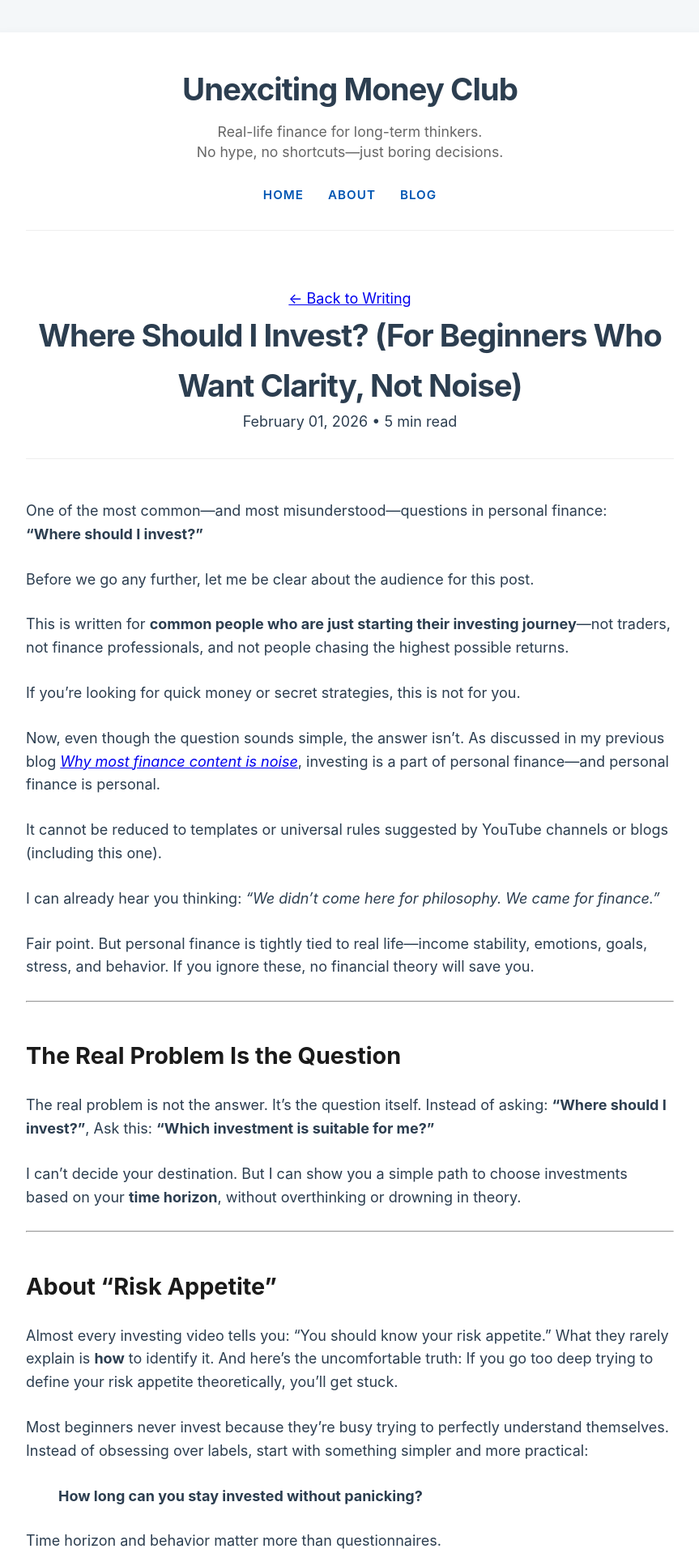
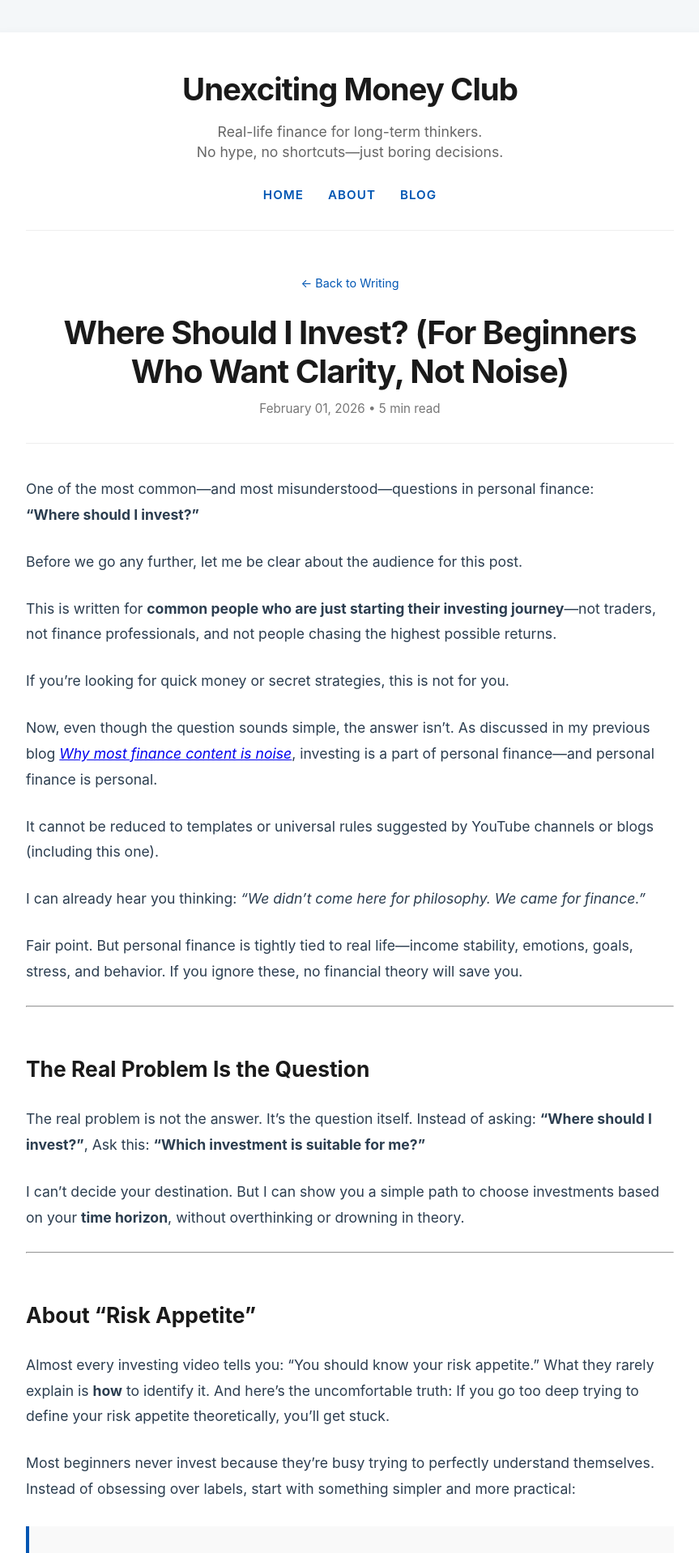
Before and after one commit to HarieshMK/HarieshMK.github.io, a Jekyll site: the page built from _posts/2026-02-01-where-should-i-invest.md, in a window 1280 px wide. Shown: the top 1918 px of the page at 81% size, without its empty margins (208-1071 px from the left). Built offline with Jekyll 4.4.1, drawn with Linux system fonts in a browser that asks for light colours; comment, search, counter and statistics services are not loaded.

Commit message:
Update style.css

```diff
--- a/assets/css/style.css
+++ b/assets/css/style.css
@@ -1,4 +1,4 @@
-/* ===== Base Page & Typography ===== */
+/* ===== 1. CORE STYLES & TYPOGRAPHY ===== */
 body {
   background-color: #f4f7f9;
   color: #2c3e50;
@@ -9,7 +9,6 @@
   padding: 0 15px;
 }
 
-/* ===== Layout ===== */
 .container {
   max-width: 800px;
   margin: 40px auto;
@@ -19,7 +18,11 @@
   box-shadow: 0 4px 15px rgba(0,0,0,0.05);
 }
 
-/* ===== Header & Navigation ===== */
+h1, h2, h3 { color: #1a1a1a; }
+p { margin-bottom: 1.5em; }
+img { max-width: 100%; height: auto; border-radius: 4px; }
+
+/* ===== 2. HEADER & NAVIGATION ===== */
 header {
   text-align: center;
   margin-bottom: 50px;
@@ -27,16 +30,8 @@
   padding-bottom: 30px;
 }
 
-header h1 {
-  font-size: 2.4rem;
-  margin: 0;
-  letter-spacing: -1px;
-}
-
-header h1 a {
-  color: #1a1a1a;
-  text-decoration: none;
-}
+header h1 { font-size: 2.4rem; margin: 0; letter-spacing: -1px; }
+header h1 a { color: #1a1a1a; text-decoration: none; }
 
 header .tagline {
   color: #666;
@@ -69,28 +64,7 @@
   border-bottom: 2px solid #0056b3;
 }
 
-/* ===== Content Structure ===== */
-main {
-  padding: 20px 0;
-}
-
-h2 {
-  font-size: 1.8rem;
-  color: #1a1a1a;
-  margin-top: 1.5em;
-}
-
-p {
-  margin-bottom: 1.5em;
-}
-
-img {
-  max-width: 100%;
-  height: auto;
-  border-radius: 4px;
-}
-
-/* ===== Blog List (The Cards) ===== */
+/* ===== 3. BLOG CARDS (Archive & Home) ===== */
 .post-card-link {
   display: block;
   text-decoration: none;
@@ -112,37 +86,41 @@
   border-color: #d1d9e0;
 }
 
-.post-title {
-  font-size: 1.3rem;
-  font-weight: 700;
-  color: #1a1a1a;
-  margin-bottom: 8px;
-  display: block;
-}
+.post-title { font-size: 1.3rem; font-weight: 700; margin-bottom: 8px; display: block; }
+.post-date { font-size: 0.85rem; color: #888; margin-bottom: 12px; display: block; }
 
-.post-date {
-  font-size: 0.85rem;
-  color: #888;
-  margin-bottom: 12px;
-  display: block;
-}
+/* Home-specific card overrides */
+.home-card { padding: 15px 20px !important; margin-bottom: 15px; }
+.home-card .post-title { font-size: 1.1rem !important; }
+.home-card .post-excerpt { font-size: 0.85rem; line-height: 1.4; }
 
-/* Home Page specific card sizing */
-.home-card {
-  padding: 15px 20px !important;
+/* ===== 4. INDIVIDUAL POST CONTENT ===== */
+.post-header { margin-bottom: 40px; }
+.post-header h1 { font-size: 2.5rem; line-height: 1.2; margin: 10px 0; }
+.post-meta { color: #777; font-size: 0.95rem; }
+
+.back-link {
+  display: inline-block;
+  font-size: 0.9rem;
+  text-decoration: none;
+  color: #0056b3;
   margin-bottom: 15px;
 }
 
-.home-card .post-title {
-  font-size: 1.1rem !important;
+.entry-content { font-size: 1.1rem; line-height: 1.8; }
+.entry-content h2, .entry-content h3 { margin-top: 2em; }
+
+.entry-content blockquote, .disclaimer-box {
+  border-left: 4px solid #0056b3;
+  margin: 30px 0;
+  padding: 10px 25px;
+  background: #f9f9f9;
+  font-style: italic;
 }
 
-.home-card .post-excerpt {
-  font-size: 0.85rem;
-  line-height: 1.4;
-}
+.section-divider { border: 0; border-top: 1px solid #eee; margin: 60px 0; }
 
-/* ===== Newsletter Box ===== */
+/* ===== 5. EXTRAS (Newsletter & Comments) ===== */
 .subscribe-box {
   margin: 60px 0 20px;
   padding: 40px;
@@ -152,7 +130,9 @@
   text-align: center;
 }
 
-/* ===== Multi-Column Footer ===== */
+.comments h3 { border-bottom: 2px solid #eee; padding-bottom: 10px; }
+
+/* ===== 6. FOOTER ===== */
 footer {
   margin-top: 80px;
   padding-top: 40px;
@@ -169,38 +149,11 @@
   margin-bottom: 40px;
 }
 
-.footer-col h3 {
-  font-size: 1rem;
-  color: #1a1a1a;
-  margin-bottom: 15px;
-  text-transform: uppercase;
-  letter-spacing: 1px;
-}
-
-.footer-col p {
-  margin-bottom: 10px;
-  line-height: 1.5;
-}
-
-.footer-links {
-  list-style: none;
-  padding: 0;
-  margin: 0;
-}
-
-.footer-links li {
-  margin-bottom: 8px;
-}
-
-.footer-links li a, .footer-col a {
-  text-decoration: none; /* Keeps it clean */
-  color: #555;
-}
-
-.footer-links li a:hover, .footer-col a:hover {
-  color: #0056b3;
-  text-decoration: underline;
-}
+.footer-col h3 { font-size: 1rem; margin-bottom: 15px; text-transform: uppercase; letter-spacing: 1px; }
+.footer-links { list-style: none; padding: 0; margin: 0; }
+.footer-links li { margin-bottom: 8px; }
+.footer-links li a, .footer-col a { text-decoration: none; color: #555; }
+.footer-links li a:hover, .footer-col a:hover { color: #0056b3; text-decoration: underline; }
 
 .footer-bottom {
   text-align: center;
@@ -209,18 +162,12 @@
   color: #999;
   font-size: 0.8rem;
 }
-/* Styling for the Disclaimer headings */
-.disclaimer-box {
-  border-left: 4px solid #0056b3;
-  padding: 10px 20px;
-  background: #f8f9fa;
-  font-style: italic;
-  margin-top: 40px;
+
+/* ===== 7. MOBILE RESPONSIVENESS ===== */
+@media (max-width: 600px) {
+  .container { padding: 20px; margin: 20px auto; }
+  header h1 { font-size: 1.8rem; }
+  .nav-list { gap: 15px; flex-wrap: wrap; }
+  .footer-grid { grid-template-columns: 1fr; gap: 30px; }
+  .post-header h1 { font-size: 1.8rem; }
 }
-/* Mobile Responsive */
-@media (max-width: 600px) {
-  .footer-grid {
-    grid-template-columns: 1fr;
-    gap: 30px;
-  }
-}
```
